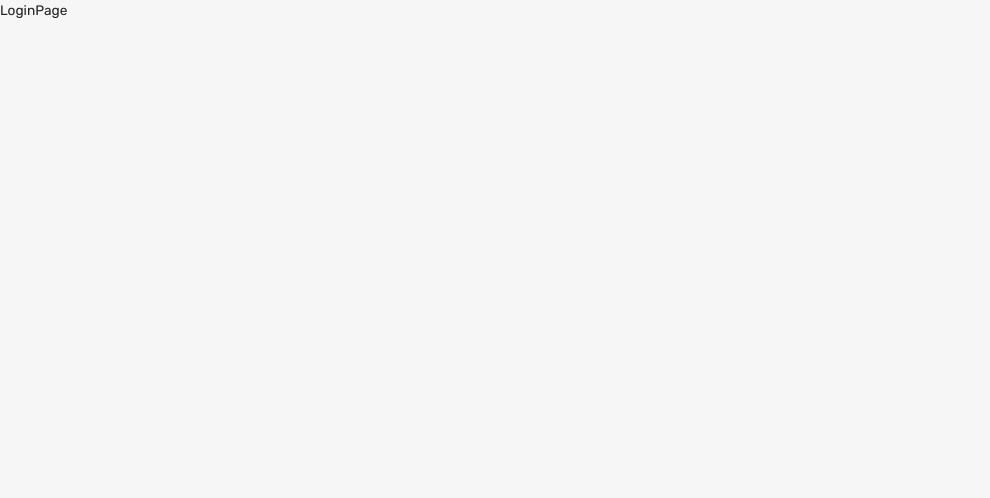
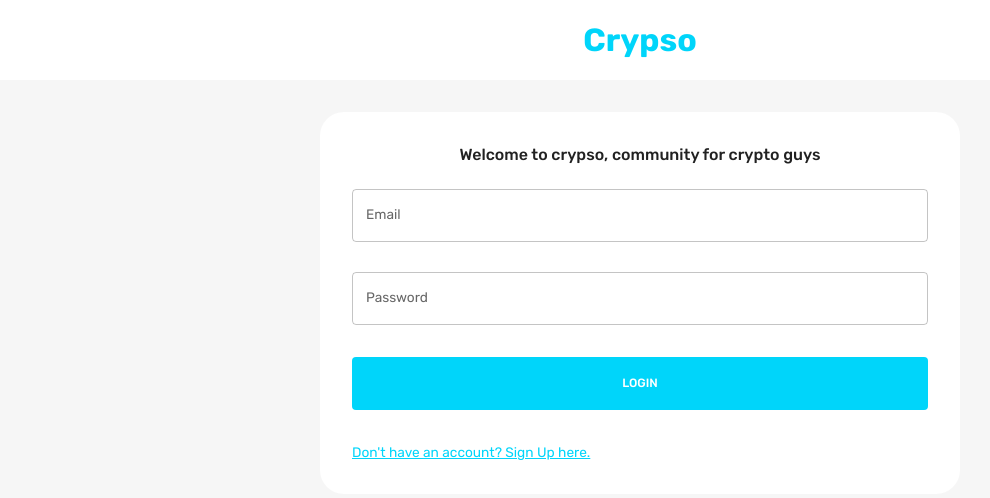
Before and after one commit to Ashheidari/crypso, a React (Create React App) app in the folder client/: page / in a window 1280 px wide. Shown: the top 498 px of the page, without its empty margins (0-990 px from the left). Built offline with nearby package versions, Linux system fonts and the light colour scheme.

Commit message:
login page and register page added

```diff
--- /dev/null
+++ b/client/src/scenes/loginPage/Form.jsx
@@ -0,0 +1,275 @@
+import { useState } from "react";
+import {
+  Box,
+  Button,
+  TextField,
+  useMediaQuery,
+  Typography,
+  useTheme,
+} from "@mui/material";
+import EditOutlinedIcon from "@mui/icons-material/EditOutlined";
+import { Formik } from "formik";
+import * as yup from "yup";
+import { json, useNavigate } from "react-router-dom";
+import { useDispatch } from "react-redux";
+import { setLogin } from "state/authSlice";
+import Dropzone from "react-dropzone";
+import FlexBetween from "components/FlexBetween";
+
+const registerSchema = yup.object().shape({
+  firstName: yup.string().required("required"),
+  lastName: yup.string().required("required"),
+  email: yup.string().email("invalid email").required("required"),
+  password: yup.string().required("required"),
+  location: yup.string().required("required"),
+  occupation: yup.string().required("required"),
+  picture: yup.string().required("required"),
+});
+
+const loginSchema = yup.object().shape({
+  email: yup.string().email("invalid email").required("required"),
+  password: yup.string().required("required"),
+});
+
+const initialValuesRegister = {
+  firstName: "",
+  lastName: "",
+  email: "",
+  password: "",
+  location: "",
+  occupation: "",
+  picture: "",
+};
+
+const initialValuesLogin = {
+  email: "",
+  password: "",
+};
+
+const Form = () => {
+  const [pageType, setPageType] = useState("login");
+  const { palette } = useTheme();
+  const dispatch = useDispatch();
+  const navigate = useNavigate();
+  const isNonMobile = useMediaQuery("(min-width:600px)");
+  const isLogin = pageType === "login";
+  const isRegister = pageType === "register"
+
+  const register = async (values,onSubmitProps)=>{
+      const formData = new FormData()
+      for (let value in values){
+        formData.append(value,values[value]);
+      }
+      formData.append('picturePath', values.picture.name);
+      const response = await fetch('http://localhost:3001/auth/signup',{
+        method : "POST",
+        body : formData
+      });
+      const savedUser = await response.json()
+      onSubmitProps.resetForm();
+      if (savedUser){
+        setPageType('login');
+      }
+
+}
+
+const login = async(values,onSubmitProps)=>{
+  const response = await fetch('http://localhost:3001/auth/login',{
+    method: "POST",
+    headers:{
+        "content-type":"application/json"
+    },
+    body: JSON.stringify(values)
+  })
+
+  const loggedIn = await response.json();
+  onSubmitProps.resetForm();
+  if (loggedIn){
+    dispatch(setLogin({
+        user : loggedIn.user,
+        token : loggedIn.token
+    }));
+    navigate('/home');
+  }
+}
+
+
+
+  const handleFormSubmit = async (values, onSubmitProps) =>{
+    if(isLogin) {await login(values, onSubmitProps)}
+    if(isRegister) {await register(values, onSubmitProps)}
+
+  }
+
+
+  return (
+    <Formik
+      onSubmit={handleFormSubmit}
+      initialValues={isLogin ? initialValuesLogin : initialValuesRegister}
+      validationSchema={isLogin ? loginSchema : registerSchema}
+    >
+      {({
+        values,
+        errors,
+        touched,
+        handleBlur,
+        handleChange,
+        handleSubmit,
+        setFieldValue,
+        resetForm,
+      }) => (
+        <form onSubmit={handleSubmit}>
+          <Box
+            display="grid"
+            gap="30px"
+            gridTemplateColumns="repeat(4, minmax(0, 1fr))"
+            sx={{
+              "& > div": { gridColumn: isNonMobile ? undefined : "span 4" },
+            }}
+          >
+            {isRegister && (
+              <>
+                <TextField
+                  label="First Name"
+                  onBlur={handleBlur}
+                  onChange={handleChange}
+                  value={values.firstName}
+                  name="firstName"
+                  error={
+                    Boolean(touched.firstName) && Boolean(errors.firstName)
+                  }
+                  helperText={touched.firstName && errors.firstName}
+                  sx={{ gridColumn: "span 2" }}
+                />
+                <TextField
+                  label="Last Name"
+                  onBlur={handleBlur}
+                  onChange={handleChange}
+                  value={values.lastName}
+                  name="lastName"
+                  error={Boolean(touched.lastName) && Boolean(errors.lastName)}
+                  helperText={touched.lastName && errors.lastName}
+                  sx={{ gridColumn: "span 2" }}
+                />
+                <TextField
+                  label="Location"
+                  onBlur={handleBlur}
+                  onChange={handleChange}
+                  value={values.location}
+                  name="location"
+                  error={Boolean(touched.location) && Boolean(errors.location)}
+                  helperText={touched.location && errors.location}
+                  sx={{ gridColumn: "span 4" }}
+                />
+                <TextField
+                  label="Occupation"
+                  onBlur={handleBlur}
+                  onChange={handleChange}
+                  value={values.occupation}
+                  name="occupation"
+                  error={
+                    Boolean(touched.occupation) && Boolean(errors.occupation)
+                  }
+                  helperText={touched.occupation && errors.occupation}
+                  sx={{ gridColumn: "span 4" }}
+                />
+                <Box
+                  gridColumn="span 4"
+                  border={`1px solid ${palette.neutral.medium}`}
+                  borderRadius="5px"
+                  p="1rem"
+                >
+                  <Dropzone
+                    acceptedFiles=".jpg,.jpeg,.png"
+                    multiple={false}
+                    onDrop={(acceptedFiles) =>
+                      setFieldValue("picture", acceptedFiles[0])
+                    }
+                  >
+                    {({ getRootProps, getInputProps }) => (
+                      <Box
+                        {...getRootProps()}
+                        border={`2px dashed ${palette.primary.main}`}
+                        p="1rem"
+                        sx={{ "&:hover": { cursor: "pointer" } }}
+                      >
+                        <input {...getInputProps()} />
+                        {!values.picture ? (
+                          <p>Add Picture Here</p>
+                        ) : (
+                          <FlexBetween>
+                            <Typography>{values.picture.name}</Typography>
+                            <EditOutlinedIcon />
+                          </FlexBetween>
+                        )}
+                      </Box>
+                    )}
+                  </Dropzone>
+                </Box>
+              </>
+            )}
+
+            <TextField
+              label="Email"
+              onBlur={handleBlur}
+              onChange={handleChange}
+              value={values.email}
+              name="email"
+              error={Boolean(touched.email) && Boolean(errors.email)}
+              helperText={touched.email && errors.email}
+              sx={{ gridColumn: "span 4" }}
+            />
+            <TextField
+              label="Password"
+              type="password"
+              onBlur={handleBlur}
+              onChange={handleChange}
+              value={values.password}
+              name="password"
+              error={Boolean(touched.password) && Boolean(errors.password)}
+              helperText={touched.password && errors.password}
+              sx={{ gridColumn: "span 4" }}
+            />
+          </Box>
+
+          {/* BUTTONS */}
+          <Box>
+            <Button
+              fullWidth
+              type="submit"
+              sx={{
+                m: "2rem 0",
+                p: "1rem",
+                backgroundColor: palette.primary.main,
+                color: palette.background.alt,
+                "&:hover": { color: palette.primary.main },
+              }}
+            >
+              {isLogin ? "LOGIN" : "REGISTER"}
+            </Button>
+            <Typography
+              onClick={() => {
+                setPageType(isLogin ? "register" : "login");
+                resetForm();
+              }}
+              sx={{
+                textDecoration: "underline",
+                color: palette.primary.main,
+                "&:hover": {
+                  cursor: "pointer",
+                  color: palette.primary.light,
+                },
+              }}
+            >
+              {isLogin
+                ? "Don't have an account? Sign Up here."
+                : "Already have an account? Login here."}
+            </Typography>
+          </Box>
+        </form>
+      )}
+    </Formik>
+  );
+};
+
+export default Form
--- a/client/src/scenes/loginPage/index.jsx
+++ b/client/src/scenes/loginPage/index.jsx
@@ -1,9 +1,35 @@
-
+import { Box, Typography, useTheme, useMediaQuery } from "@mui/material";
+import Form from './Form'
 
 const LoginPage = () => {
-    return (
-      <div>LoginPage</div>
-    )
-  }
+  const theme = useTheme();
+  const isNonMobileScreen = useMediaQuery("(min-width : 1000px )");
+  return (
+    <Box>
+      <Box
+        width="100%"
+        p="1rem 6%"
+        backgroundColor={theme.palette.background.alt}
+        textAlign="center"
+      >
+        <Typography fontWeight="Bold" fontSize="32px" color="primary">
+          Crypso
+        </Typography>
+      </Box>
+      <Box
+        width={isNonMobileScreen ? "50%" : "93%"}
+        p="2rem"
+        m="2rem auto"
+        borderRadius="1.5rem"
+        backgroundColor={theme.palette.background.alt}
+      >
+        <Typography fontWeight="500" variant="h5" sx={{mb:"1.5rem"}} textAlign="center">
+          Welcome to crypso, community for crypto guys
+        </Typography>
+        <Form/>
+      </Box>
+    </Box>
+  );
+};
 
-  export default LoginPage;
+export default LoginPage;
```
